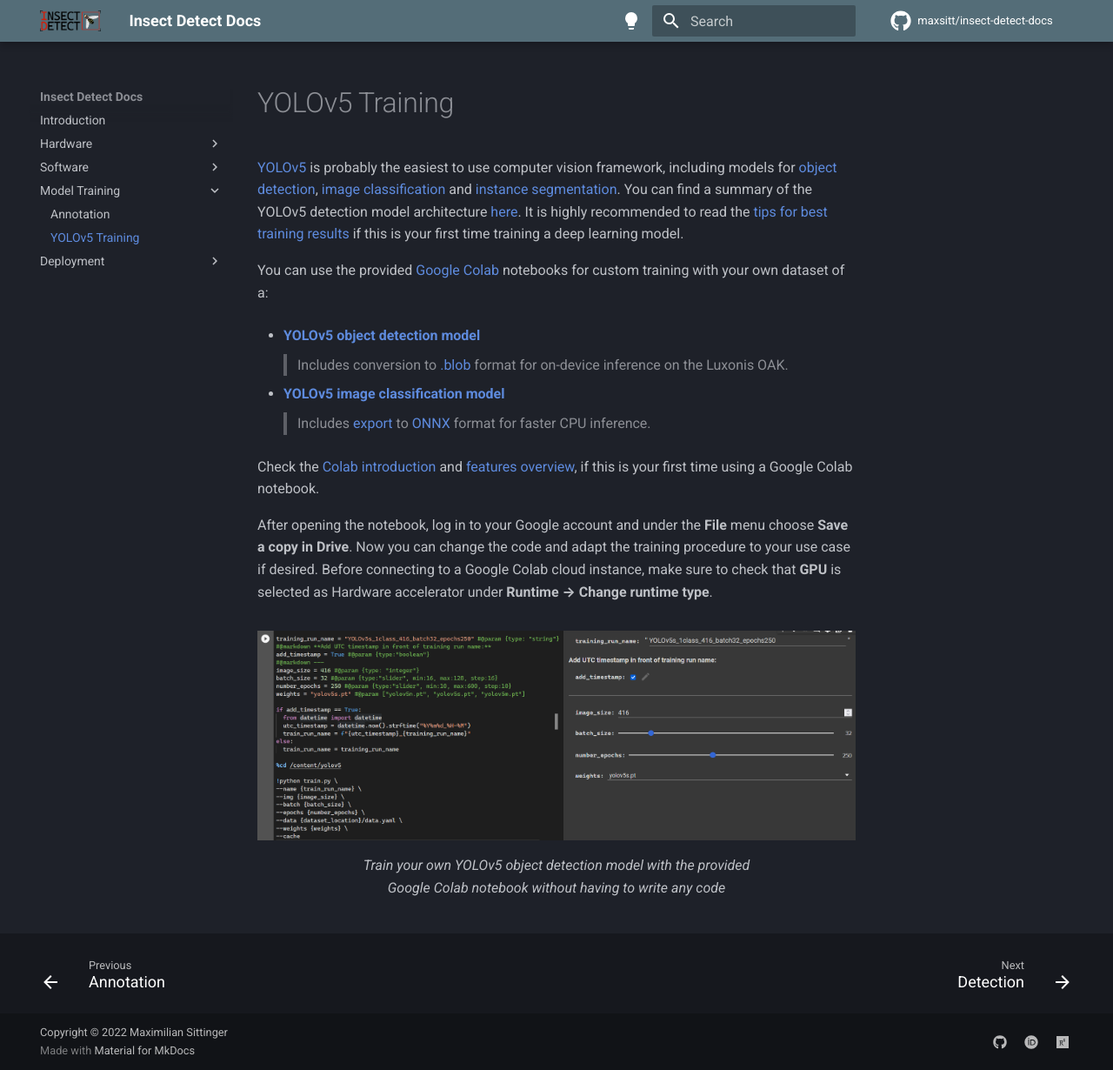
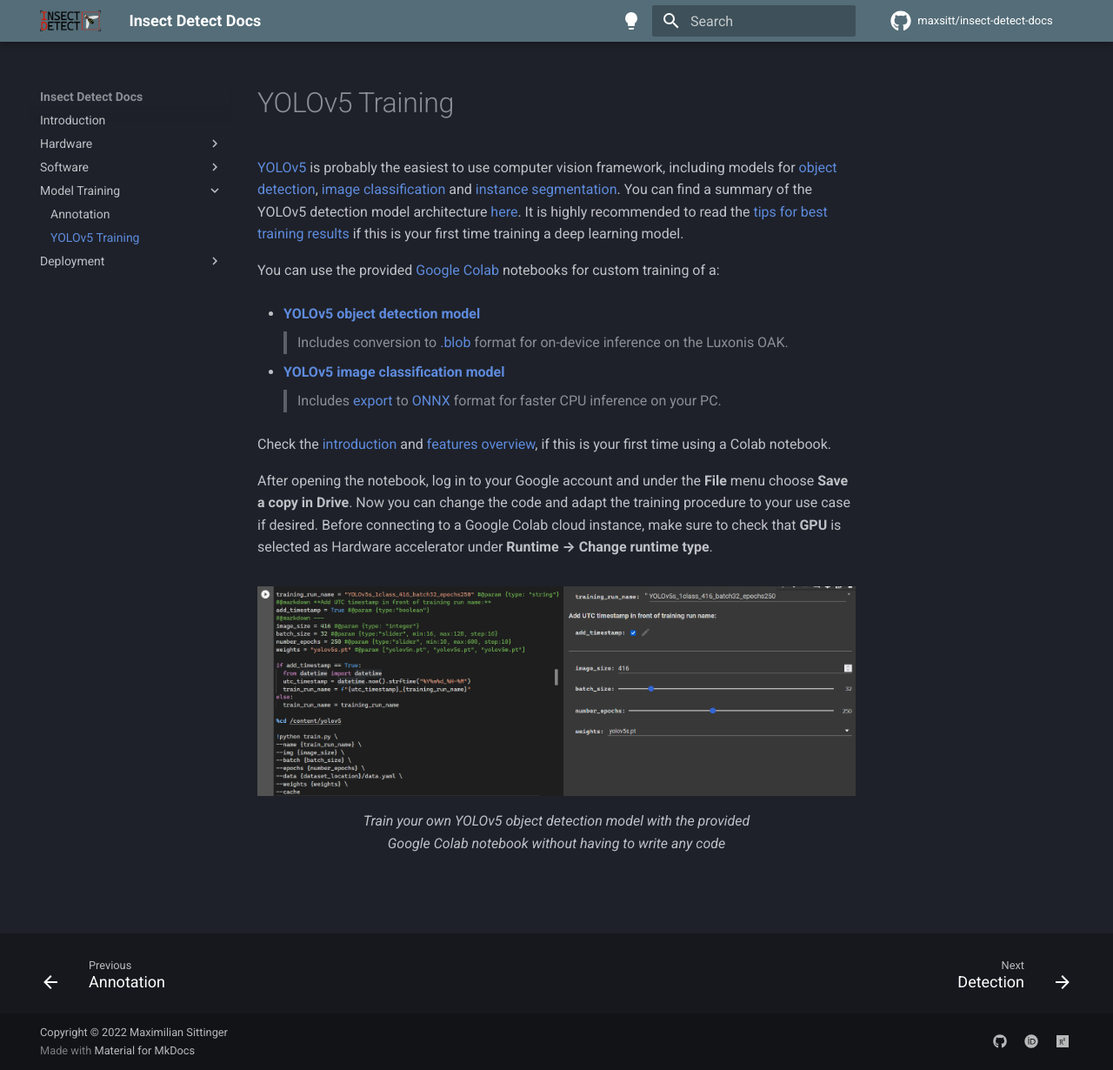
Before and after one commit to maxsitt/insect-detect-docs, an MkDocs documentation site: the page built from docs/modeltraining/yolov5.md, in a window 1280 px wide and 1230 px high. Shown: the whole window at 87% size. Built offline with MkDocs 1.6.1 and Material for MkDocs 9.7.7, drawn with Linux system fonts in a browser that asks for light colours; comment, search, counter and statistics services are not loaded.

Commit message:
Update model training
Fix text formatting.

```diff
--- a/docs/modeltraining/yolov5.md
+++ b/docs/modeltraining/yolov5.md
@@ -12,7 +12,7 @@
 if this is your first time training a deep learning model.
 
 You can use the provided [Google Colab](https://colab.research.google.com/){target=_blank}
-notebooks for custom training with your own dataset of a:
+notebooks for custom training of a:
 
 - [**YOLOv5 object detection model**](https://colab.research.google.com/github/maxsitt/insect-detect-ml/blob/main/notebooks/YOLOv5_detection_training_OAK_conversion.ipynb){target=_blank}
   > Includes conversion to
@@ -21,11 +21,11 @@
 
 - [**YOLOv5 image classification model**](https://colab.research.google.com/github/maxsitt/insect-detect-ml/blob/main/notebooks/YOLOv5_classification_training.ipynb){target=_blank}
   > Includes [export](https://github.com/ultralytics/yolov5/issues/251){target=_blank}
-    to [ONNX](https://onnx.ai/){target=_blank} format for faster CPU inference.
+    to [ONNX](https://onnx.ai/){target=_blank} format for faster CPU inference on your PC.
 
-Check the [Colab introduction](https://colab.research.google.com/){target=_blank}
-and [features overview](https://colab.research.google.com/notebooks/basic_features_overview.ipynb){target=_blank},
-if this is your first time using a Google Colab notebook.
+Check the [introduction](https://colab.research.google.com/){target=_blank} and
+[features overview](https://colab.research.google.com/notebooks/basic_features_overview.ipynb){target=_blank},
+if this is your first time using a Colab notebook.
 
 After opening the notebook, log in to your Google account and under the **File**
 menu choose **Save a copy in Drive**. Now you can change the code and adapt the
```
Also changed, not shown: docs/modeltraining/annotation.md (+2 -2 lines).
